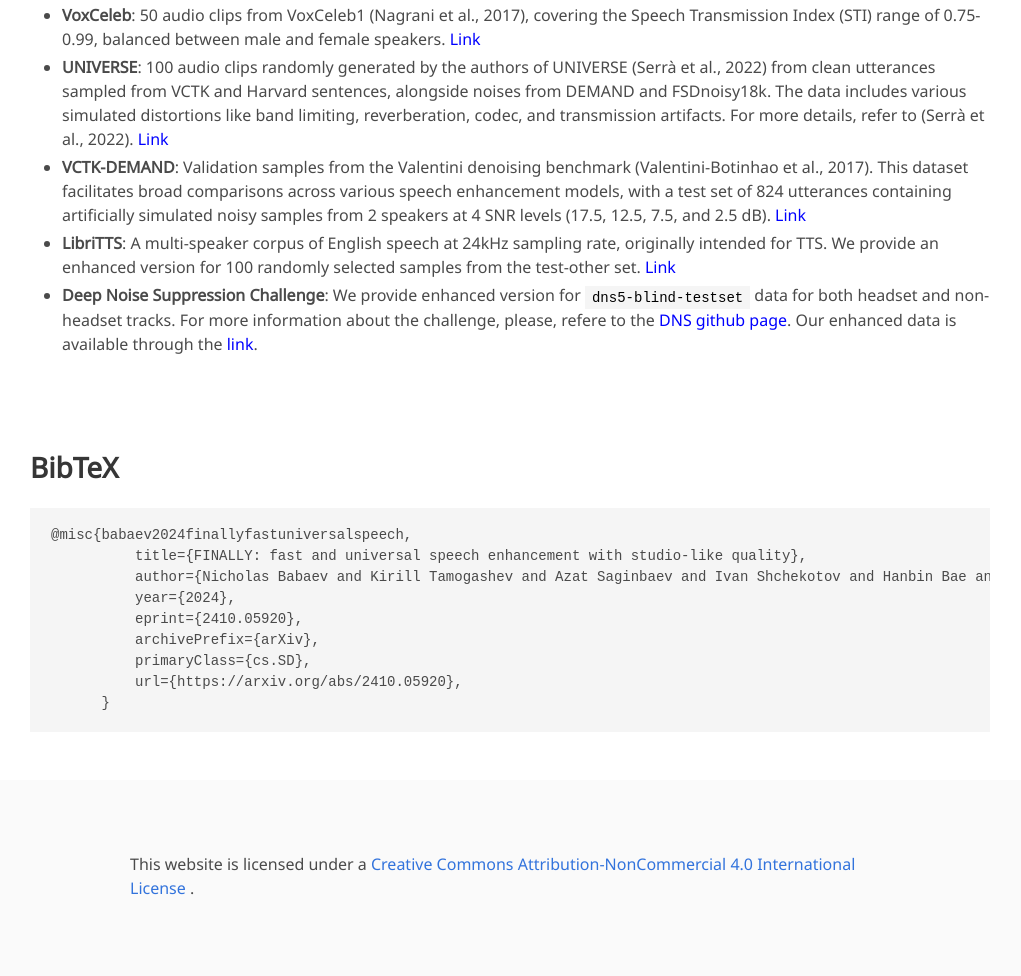
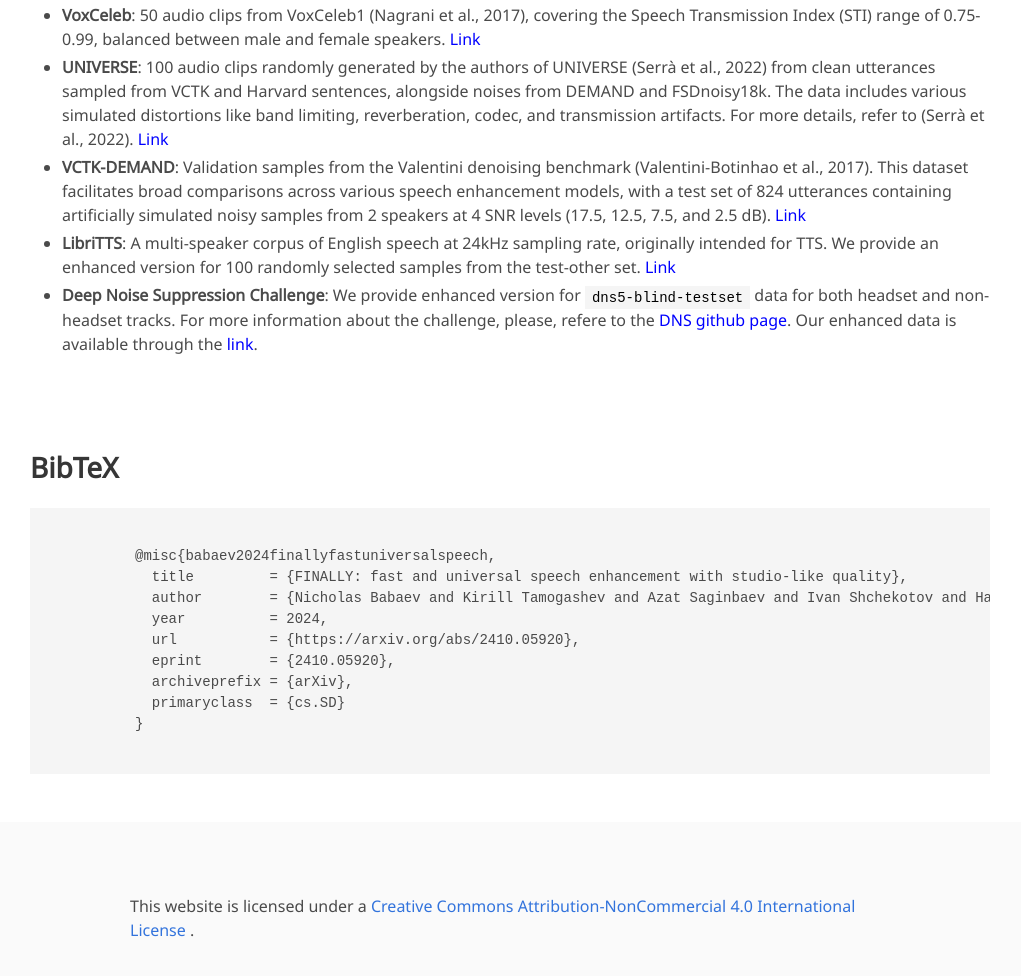
Before and after one commit to mmacosha/finally-demo, a plain HTML site: page index.html in a window 1280 px wide. Shown: the part 5244-6220 px from the top of the page, without its empty margins (130-1151 px from the left). Drawn offline with nearby package versions, Linux system fonts and the light colour scheme; some icons are missing; a web font is replaced by a local one.

Commit message:
upd bib reference

```diff
--- a/index.html
+++ b/index.html
@@ -623,15 +623,17 @@
   <section class="section" id="BibTeX">
     <div class="container is-max-desktop content">
       <h2 class="title">BibTeX</h2>
-        <pre><code>@misc{babaev2024finallyfastuniversalspeech,
-          title={FINALLY: fast and universal speech enhancement with studio-like quality},
-          author={Nicholas Babaev and Kirill Tamogashev and Azat Saginbaev and Ivan Shchekotov and Hanbin Bae and Hosang Sung and WonJun Lee and Hoon-Young Cho and Pavel Andreev},
-          year={2024},
-          eprint={2410.05920},
-          archivePrefix={arXiv},
-          primaryClass={cs.SD},
-          url={https://arxiv.org/abs/2410.05920},
-      }</code></pre>
+        <pre><code>
+          @misc{babaev2024finallyfastuniversalspeech,
+            title         = {FINALLY: fast and universal speech enhancement with studio-like quality},
+            author        = {Nicholas Babaev and Kirill Tamogashev and Azat Saginbaev and Ivan Shchekotov and Hanbin Bae and Hosang Sung and WonJun Lee and Hoon-Young Cho and Pavel Andreev},
+            year          = 2024,
+            url           = {https://arxiv.org/abs/2410.05920},
+            eprint        = {2410.05920},
+            archiveprefix = {arXiv},
+            primaryclass  = {cs.SD}
+          }
+    </code></pre>
     </div>
 </section>
 <!--End BibTex citation -->
```
